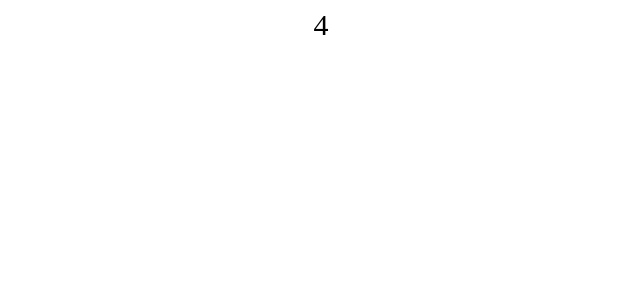
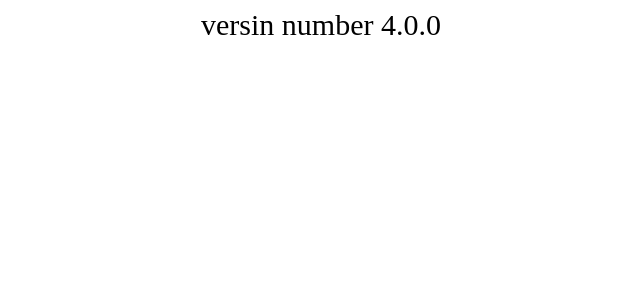
Before and after one commit to sharanabasappadhammur/cache, a React (Create React App) app: page /todo in a window 1280 px wide. Shown: the top 300 px of the page, without its empty margins (319-959 px from the left). Built offline with nearby package versions, Linux system fonts and the light colour scheme.

Commit message:
Update App.js

```diff
--- a/src/App.js
+++ b/src/App.js
@@ -54,7 +54,7 @@ function App() {
 
   return (
     <div className="App">
-      4
+      versin number 4.0.0
       {/* <input onChange={(e) => handlechh(e)} /> */}
       {/* <button onClick={click1}>click1</button>
       <button onClick={click2}>click2</button>
```
